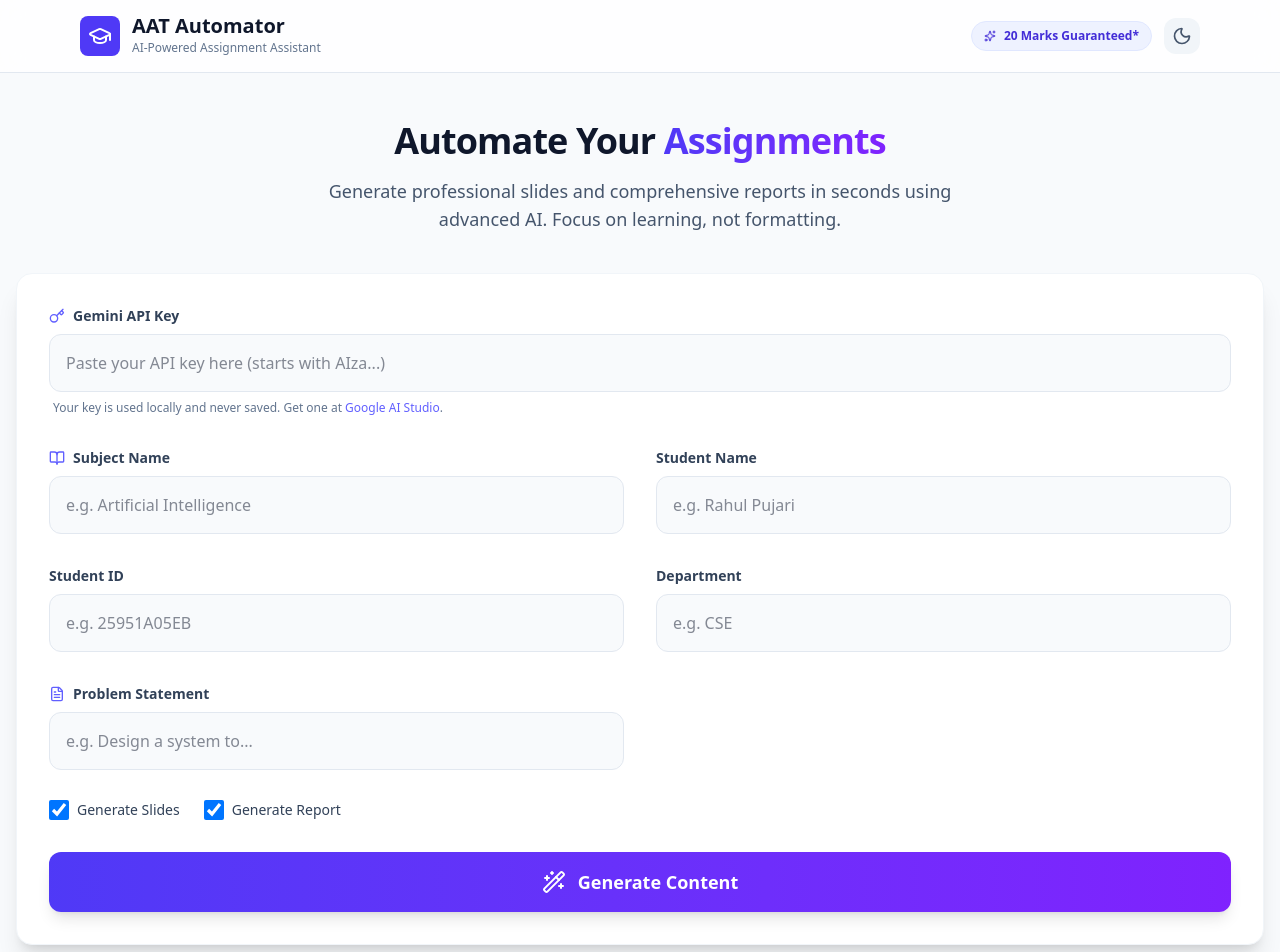
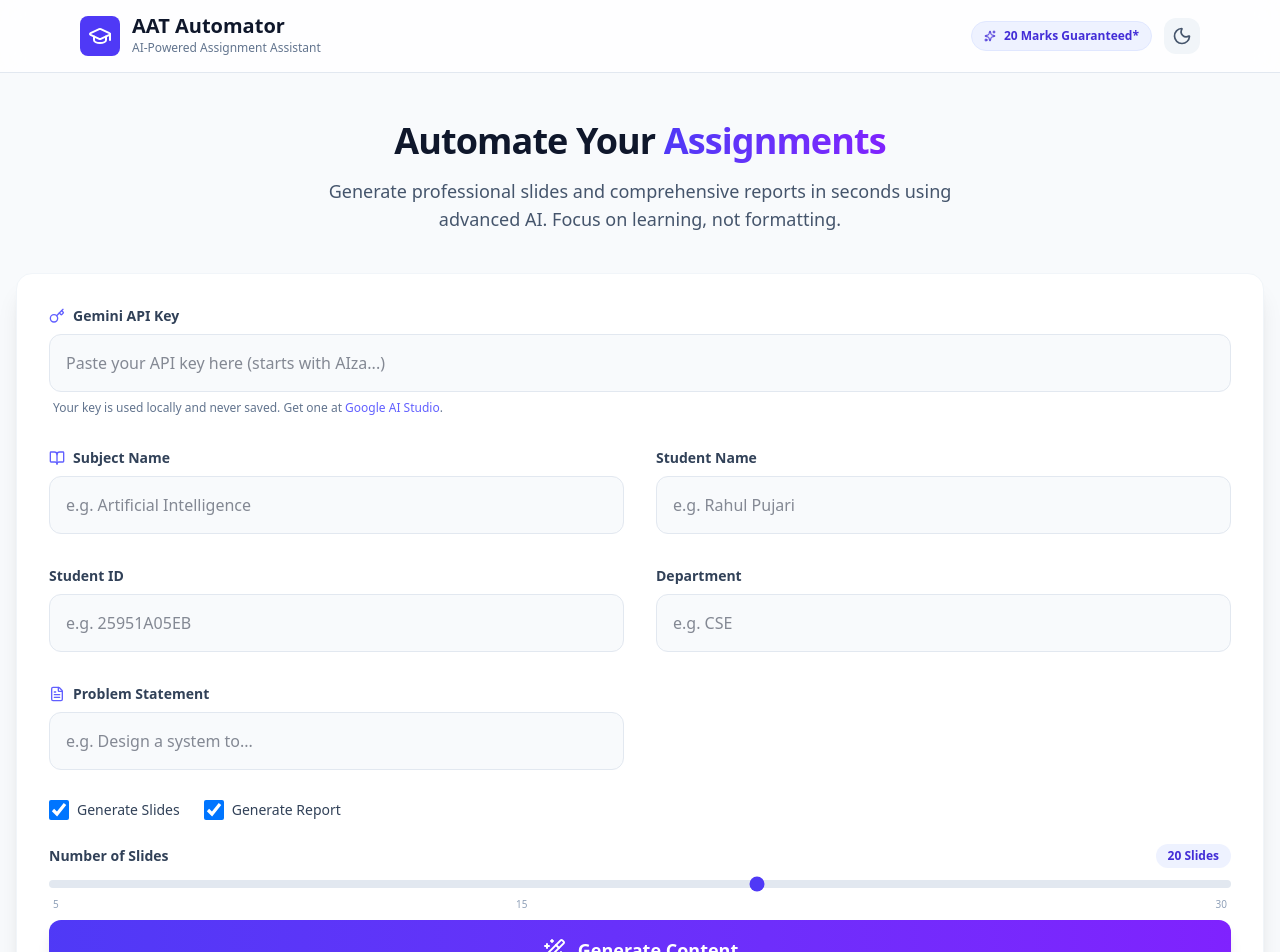
Before and after one commit to Rahul-14507/AAT, a React (Vite) app: page / in a window 1280 px wide. Shown: the top 952 px of the page. Built offline with nearby package versions, Linux system fonts and the light colour scheme.

Commit message:
Added title card and slider for no.of slides

```diff
--- a/src/App.jsx
+++ b/src/App.jsx
@@ -15,6 +15,7 @@ function App() {
   const [department, setDepartment] = useState("");
   const [generateSlides, setGenerateSlides] = useState(true);
   const [generateReport, setGenerateReport] = useState(true);
+  const [slideCount, setSlideCount] = useState(20);
   const [loading, setLoading] = useState(false);
   const [progress, setProgress] = useState("");
   const [generatedData, setGeneratedData] = useState(null);
@@ -58,6 +59,7 @@ function App() {
         problem,
         generateSlides,
         generateReport,
+        slideCount,
       );
 
       setProgress("Structuring slides and report...");
@@ -181,6 +183,8 @@ function App() {
           setGenerateSlides={setGenerateSlides}
           generateReport={generateReport}
           setGenerateReport={setGenerateReport}
+          slideCount={slideCount}
+          setSlideCount={setSlideCount}
           loading={loading}
           onGenerate={handleGenerate}
           error={error}
--- a/src/components/InputSection.jsx
+++ b/src/components/InputSection.jsx
@@ -26,6 +26,8 @@ const InputSection = ({
   setGenerateSlides,
   generateReport,
   setGenerateReport,
+  slideCount,
+  setSlideCount,
   loading,
   onGenerate,
   error,
@@ -176,6 +178,55 @@ const InputSection = ({
         </label>
       </div>
 
+      {generateSlides && (
+        <motion.div
+          initial={{ opacity: 0, height: 0 }}
+          animate={{ opacity: 1, height: "auto" }}
+          className="mt-6"
+        >
+          <div className="flex items-center justify-between mb-3">
+            <label className={`${labelClasses} !mb-0`}>Number of Slides</label>
+            <span
+              className={`px-3 py-1 rounded-full text-xs font-bold ${
+                darkMode
+                  ? "bg-indigo-900/50 text-indigo-300"
+                  : "bg-indigo-50 text-indigo-700"
+              }`}
+            >
+              {slideCount} Slides
+            </span>
+          </div>
+          <div className="relative flex items-center group">
+            <input
+              type="range"
+              min="5"
+              max="30"
+              value={slideCount}
+              onChange={(e) => setSlideCount(parseInt(e.target.value))}
+              className={`w-full h-2 rounded-lg appearance-none cursor-pointer accent-indigo-600 ${
+                darkMode ? "bg-slate-700" : "bg-slate-200"
+              }`}
+            />
+            <div className="flex justify-between w-full absolute -bottom-6 px-1 text-[10px] font-medium">
+              <span className={darkMode ? "text-slate-500" : "text-slate-400"}>
+                5
+              </span>
+              <span
+                className={`absolute left-[40%] -translate-x-1/2 ${
+                  darkMode ? "text-slate-500" : "text-slate-400"
+                }`}
+              >
+                15
+              </span>
+              <span className={darkMode ? "text-slate-500" : "text-slate-400"}>
+                30
+              </span>
+            </div>
+          </div>
+          <div className="mt-8"></div>
+        </motion.div>
+      )}
+
       {error && (
         <motion.div
           initial={{ opacity: 0, height: 0 }}
--- a/src/services/gemini.js
+++ b/src/services/gemini.js
@@ -4,6 +4,7 @@ export const callGemini = async (
   problem,
   generateSlides,
   generateReport,
+  slideCount,
 ) => {
   if (!apiKey || !subject || !problem) {
     throw new Error("Missing required fields");
@@ -14,14 +15,14 @@ export const callGemini = async (
 
   if (generateSlides) {
     taskDescription += `
-    2. **Slides:** Generate exactly 20 slides. For each slide, provide:
+    2. **Slides:** Generate exactly ${slideCount} slides. For each slide, provide:
        - "title": A professional slide title.
        - "content": An array of 3-4 detailed and elaborate bullet points explaining the concepts in depth.
        - "speakerNotes": "" (Leave empty as per user request).`;
     jsonStructure += `
         "slides": [
             { "title": "...", "content": ["..."], "speakerNotes": "" },
-            ... (20 items)
+            ... (${slideCount} items)
         ],`;
   }
 
@@ -44,8 +45,10 @@ export const callGemini = async (
     **Constraints & Requirements:**
     1. **Output Format:** STRICT JSON only. No markdown formatting around the JSON.
     ${taskDescription}
-    4. **Formulas:** Do NOT use LaTeX. Use plain text for formulas (e.g., "A = pi * r^2"). Ensure they are clear and readable.
-    5. **Tone:** Academic, technical, and formal.
+    4. **Formatting:** Do NOT use markdown (like **bold** or *italics*). Do NOT use asterisks (*) for emphasis or bullet points (the system handles bullets). Provide clean, plain text only.
+    5. **Conciseness:** Keep bullet points concise to avoid overflowing slides. Each point should be a maximum of 2 lines.
+    6. **Formulas:** Do NOT use LaTeX. Use plain text for formulas (e.g., "A = pi * r^2"). Ensure they are clear and readable.
+    7. **Tone:** Academic, technical, and formal.
 
     **JSON Structure:**
     {
--- a/src/services/pptGenerator.js
+++ b/src/services/pptGenerator.js
@@ -77,12 +77,33 @@ export const generatePPT = async (
       color: "333333",
     });
 
+    // Topic Slide
+    let topicSlide = pptx.addSlide({ masterName: "MASTER_INTRO" });
+    topicSlide.addShape(pptx.ShapeType.rect, {
+      x: 0,
+      y: 2.5,
+      w: "100%",
+      h: 4,
+      fill: "FFFFFF",
+      line: { color: "FFFFFF" },
+    });
+
+    topicSlide.addText(`Topic: ${problem}`, {
+      x: 1,
+      y: 3.5,
+      w: "85%",
+      fontSize: 28,
+      color: "003366",
+      bold: true,
+      align: "center",
+    });
+
     // Content Slides
     slidesData.forEach((s) => {
       let slide = pptx.addSlide({ masterName: "MASTER_CONTENT" });
 
       // Title
-      slide.addText(s.title, {
+      slide.addText(s.title.replace(/\*/g, ""), {
         x: 0.5,
         y: 0.5,
         w: "90%",
@@ -95,7 +116,7 @@ export const generatePPT = async (
 
       // Bullets
       const bulletPoints = s.content.map((line) => ({
-        text: line,
+        text: line.replace(/\*/g, ""),
         options: { bullet: true },
       }));
 
@@ -106,7 +127,7 @@ export const generatePPT = async (
         h: 5.5,
         fontSize: 16,
         color: "333333",
-        lineSpacing: 28,
+        lineSpacing: 24, // Reduced from 28 to prevent overflow
         valign: "top",
       });
     });
```
Also changed, not shown: 1 other file (tests, documents, lock files or other folders).
